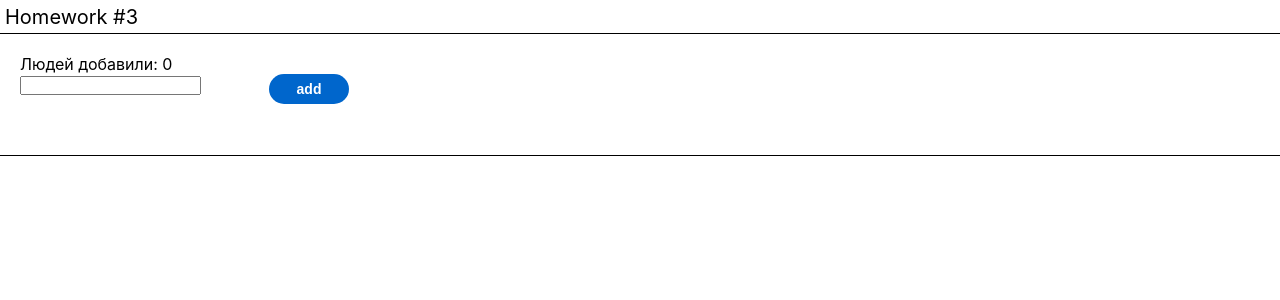
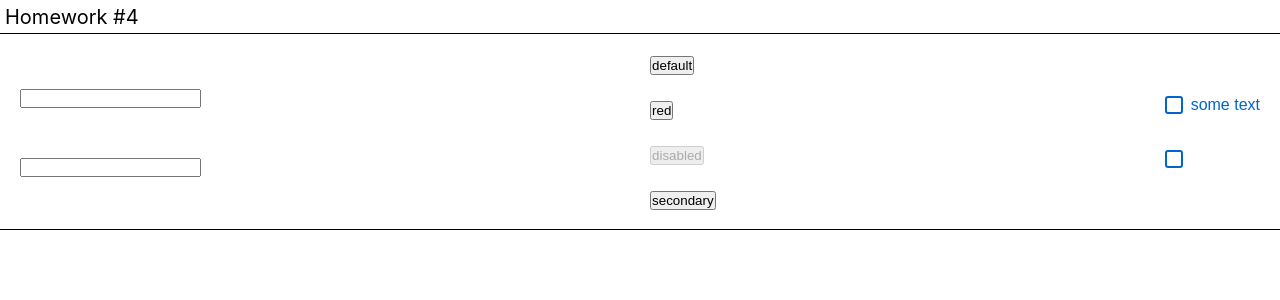
Before and after one commit to anelbulatova/homework, a React (Create React App) app: page /#/pre-junior in a window 1280 px wide. Shown: the top 300 px of the page. Built offline with nearby package versions, Linux system fonts and the light colour scheme.

Commit message:
'hw4 is done'

```diff
--- a/src/s1-main/App.tsx
+++ b/src/s1-main/App.tsx
@@ -4,14 +4,15 @@ import HW1 from '../s2-homeworks/hw01/HW1'
 import HW2 from "../s2-homeworks/hw02/HW2";
 import HW5 from "../s2-homeworks/hw05/HW5";
 import HW3 from "../s2-homeworks/hw03/HW3";
+import HW4 from "../s2-homeworks/hw04/HW4";
 function App() {
     return (
         <div className={s.App}>
             {/*<HW1/>*/}
             {/*раскомментировать по ходу выполнения*/}
            {/* <HW2/>*/}
-            <HW3/>
-            {/*<HW4/>*/}
+           {/* <HW3/>*/}
+            <HW4/>
 
             {/*при выполнении дз 5 и более - закомментировать здесь дз 1-4, так как они есть внутри дз 5*/}
             {/*<HW5/>*/}
--- a/src/s2-homeworks/hw03/GreetingContainer.tsx
+++ b/src/s2-homeworks/hw03/GreetingContainer.tsx
@@ -23,9 +23,9 @@ export const pureOnBlur = (name: string, setError: React.Dispatch<React.SetState
     }
 }
 
-export const pureOnEnter = (e:KeyboardEvent<HTMLInputElement>, addUser: (name:string)=> void, name:string) => { // если нажата кнопка Enter - добавить
+export const pureOnEnter = (e:KeyboardEvent<HTMLInputElement>, addUser: ()=> void) => { // если нажата кнопка Enter - добавить
     if (e.key === 'Enter') {
-        addUser(name);
+        addUser();
     }
 } ;
 
@@ -55,7 +55,7 @@ const GreetingContainer: React.FC<GreetingContainerPropsType> = ({
     }
 
     const onEnter = (e: KeyboardEvent<HTMLInputElement>) => {
-        pureOnEnter(e, ()=> addUser, name);
+        pureOnEnter(e, addUser);
     }
 
     const totalUsers = users.length
--- a/src/s2-homeworks/hw04/common/c1-SuperInputText/SuperInputText.module.css
+++ b/src/s2-homeworks/hw04/common/c1-SuperInputText/SuperInputText.module.css
@@ -2,6 +2,7 @@
 }
 
 .input {
+
 }
 
 .inputWrapper {
@@ -11,10 +12,14 @@
 }
 
 .errorInput {
+    border: red 1px solid;
 }
 
 .errorInput:focus {
+
 }
 
+
 .error {
+    color: red
 }
--- a/src/s2-homeworks/hw04/common/c2-SuperButton/SuperButton.module.css
+++ b/src/s2-homeworks/hw04/common/c2-SuperButton/SuperButton.module.css
@@ -24,6 +24,18 @@
 
 
 .default:active {
+    width: 80px;
+    height: 30px;
+    border-radius: 15px;
+    border: none;
+    margin-left: 44px;
+    background-color: #0066CC;
+    font-family: 'Montserrat', sans-serif;
+    font-style: normal;
+    font-weight: 600;
+    font-size: 14px;
+    line-height: 20px;
+    color: #FFFFFF;
 }
 
 .secondary:active {
--- a/src/s2-homeworks/hw04/common/c2-SuperButton/SuperButton.tsx
+++ b/src/s2-homeworks/hw04/common/c2-SuperButton/SuperButton.tsx
@@ -17,12 +17,14 @@ const SuperButton: React.FC<SuperButtonPropsType> = (
         ...restProps // все остальные пропсы попадут в объект restProps, там же будет children
     }
 ) => {
-    const finalClassName = s.button
+    const finalClassName = `${s.button}${disabled
+        ? ` ${s.disabled}` : ''}${xType === 'red' && !disabled ? ` ${s.red}` : ''}${className
+        ? ` ${className}` : ''}`;
         // + (disabled
         //         ? ...
         //         : xType === 'red'
         //             ? ...
-        + (className ? ' ' + className : '') // задачка на смешивание классов
+        // задачка на смешивание классов
 
     return (
         <button
--- a/src/s2-homeworks/hw04/common/c3-SuperCheckbox/SuperCheckbox.tsx
+++ b/src/s2-homeworks/hw04/common/c3-SuperCheckbox/SuperCheckbox.tsx
@@ -28,6 +28,12 @@ const SuperCheckbox: React.FC<SuperCheckboxPropsType> = (
 ) => {
     const onChangeCallback = (e: ChangeEvent<HTMLInputElement>) => {
         // задачка на написание онченджа
+        if (onChange) {
+            onChange(e);
+        }
+        if (onChangeChecked) {
+            onChangeChecked(e.currentTarget.checked);
+        }
 
     }
 
```
